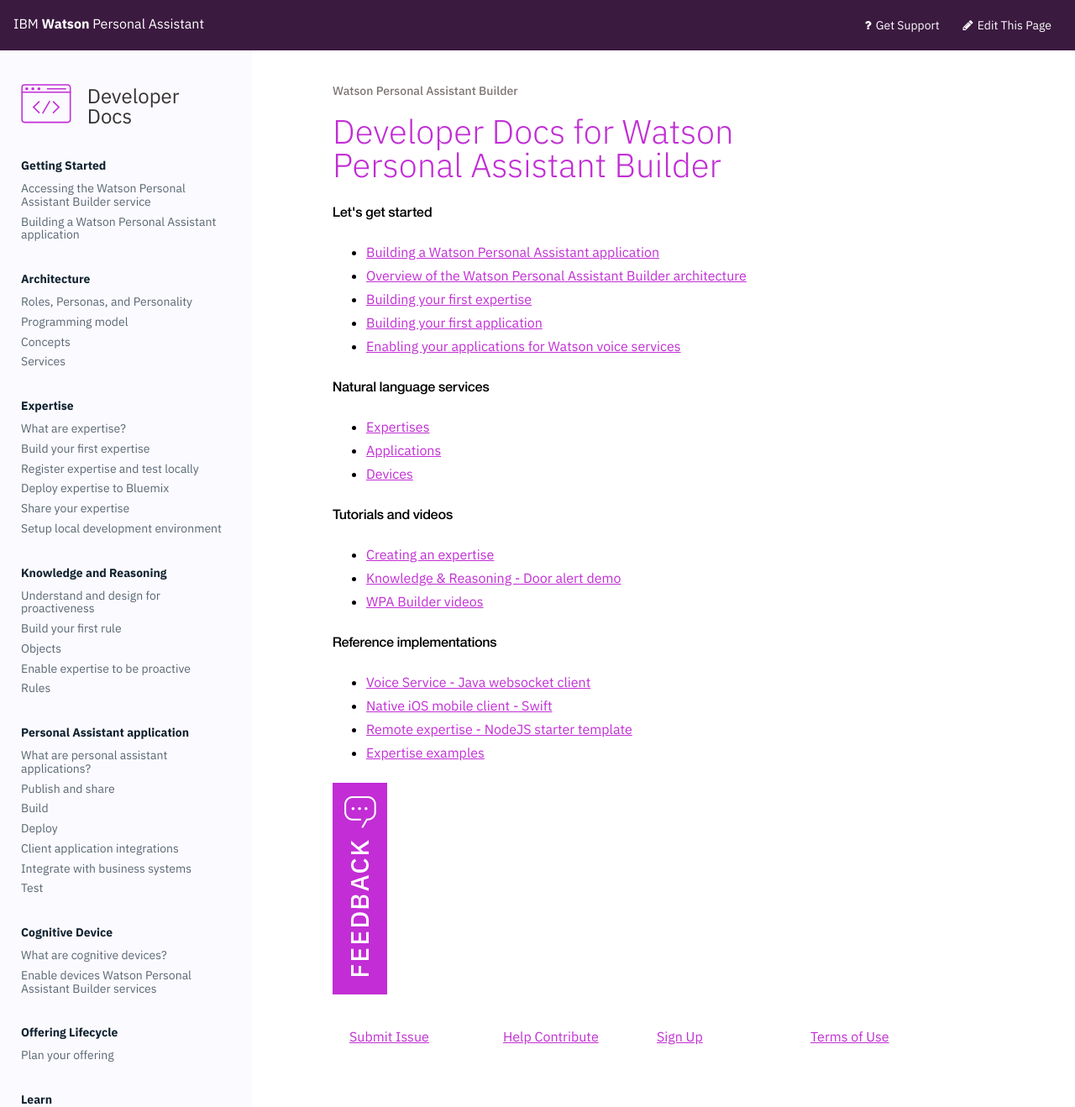
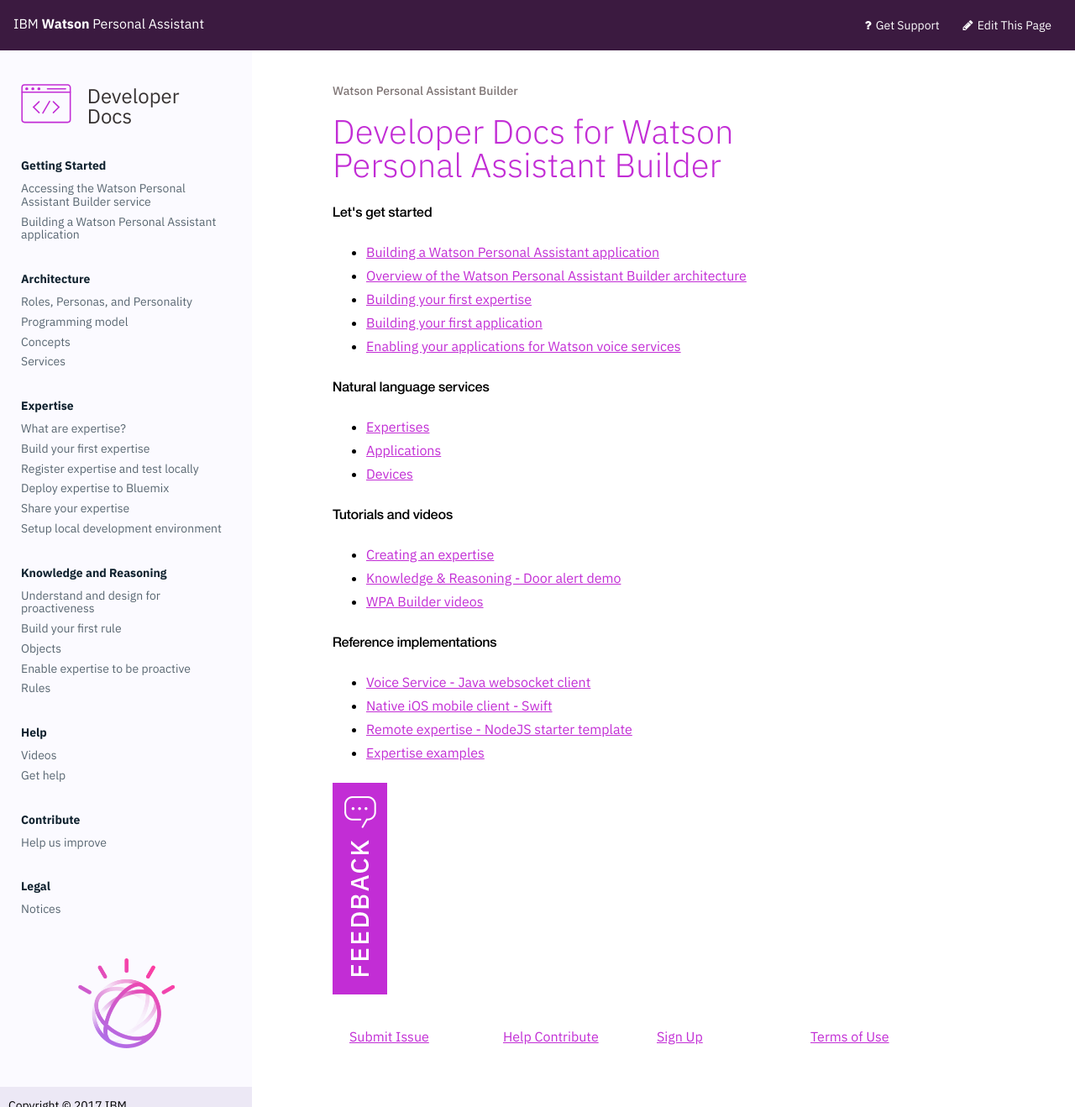
Before and after one commit to benjohnsonnlp/developer, a Jekyll site: the page built from index.md, in a window 1280 px wide. Shown: the whole page at 84% size. Built offline with Jekyll 4.4.1, drawn with Linux system fonts in a browser that asks for light colours.

Commit message:
removes sections that aren't pertinent to the beta

```diff
--- a/_data/sections.yml
+++ b/_data/sections.yml
@@ -19,30 +19,14 @@
   title: Knowledge and Reasoning
   icon: code
 
-cognitive-application:
-  title: Personal Assistant application
-  icon: code
-
-cognitive-devices:
-  title: Cognitive Device
-  icon: rocket
-
-offering-lifecyle:
-  title: Offering Lifecycle
-  icon: lock
-
 get-help:
-  title: Learn
+  title: Help
   icon: life-ring
 
 contribute:
   title: Contribute
   icon: graduation-cap
 
-success-stories:
-  title: Your Success Stories & Use Cases
-  icon: trophy
-
 legal:
   title: Legal
   icon: book
```
